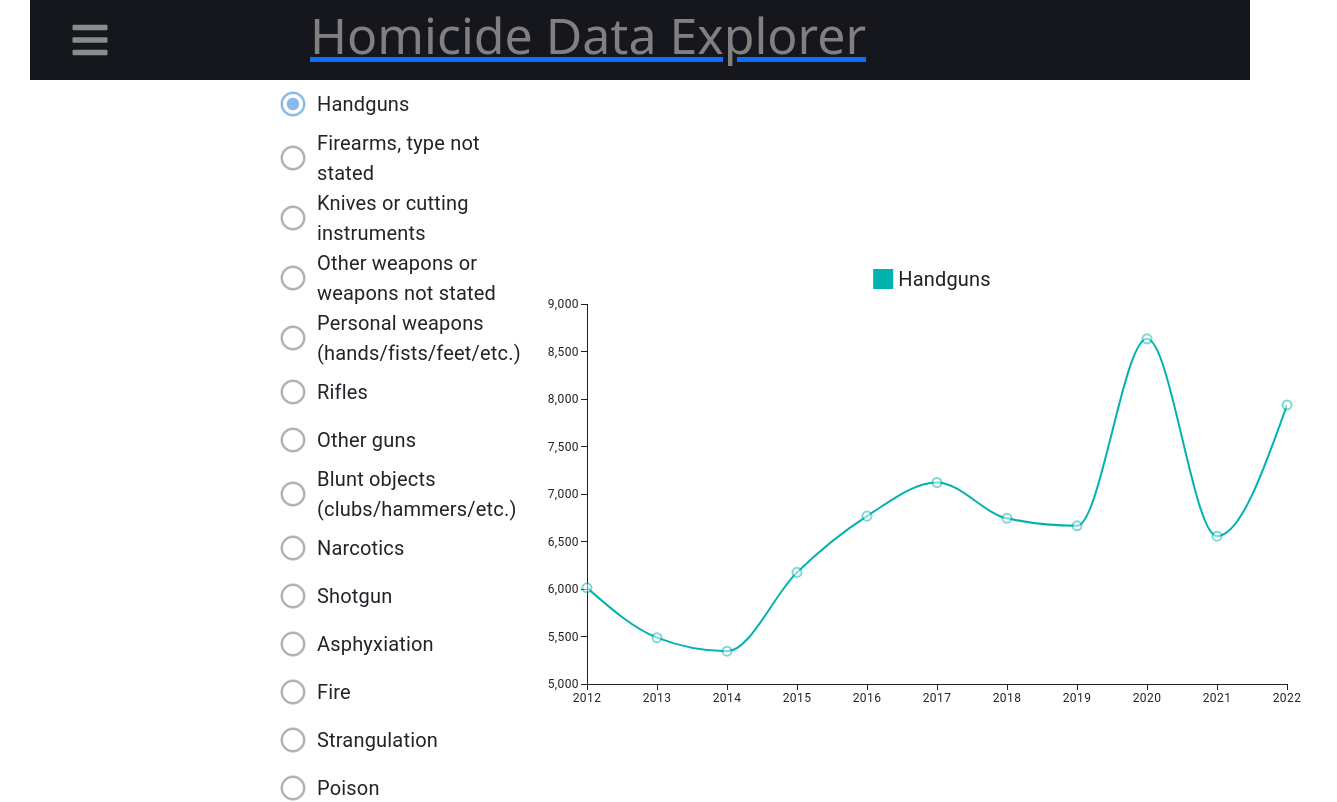
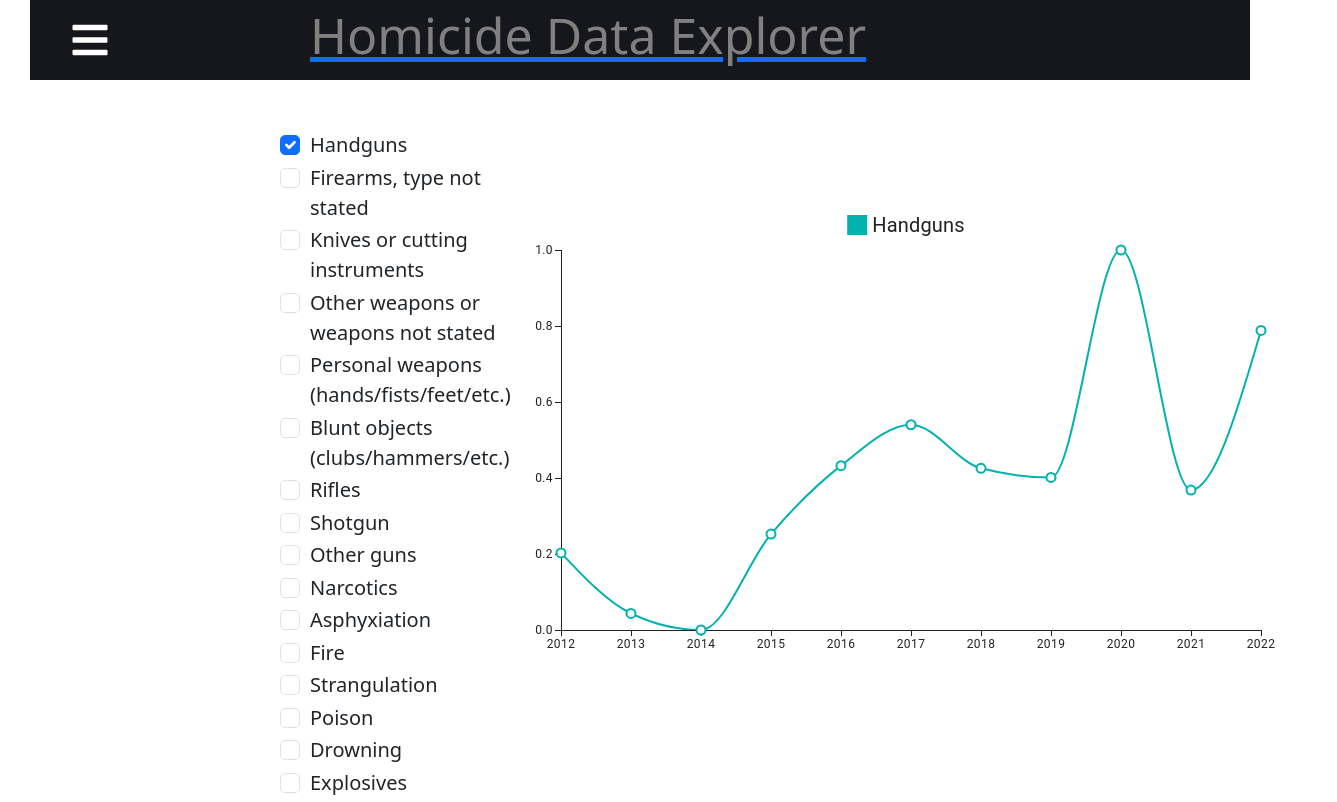
Before and after one commit to wadewhc/5609, a React (Create React App) app: page /trend-analysis/line-chart in a window 1280 px wide. Shown: the top 802 px of the page, 1337 px wide, since content can reach past the window. Built offline with nearby package versions, Linux system fonts and the light colour scheme.

Commit message:
Complete

```diff
--- a/src/App.css
+++ b/src/App.css
@@ -88,7 +88,7 @@
 
 .mapLegend p {
 	border: 2px solid rgb(219, 219, 219);
-	margin-top: 10px;
+	margin-top: 200px;
 	border-radius: 10px;
 	padding: 20px;
 	font-size: 25px;
@@ -96,9 +96,9 @@
 
 path {
 	pointer-events: all;
-	opacity: 0.50;
+	opacity: 1;
 }
 path:hover {
-	opacity:1;
+	opacity: 0.50;
 	cursor: pointer;
 }
--- a/src/pages/ChartLine.js
+++ b/src/pages/ChartLine.js
@@ -1,62 +1,73 @@
 // import * as React from 'react';
 import React, { useState } from 'react';
 import { LineChart } from '@mui/x-charts/LineChart';
-import ChartLineData from './ChartLineData';
-import {
-    FormControl,
-    // FormLabel,
-    RadioGroup,
-    FormControlLabel,
-    Radio
-  } from '@mui/material';
+import normalizedChartLineData from './ChartLineData';
+import Form from 'react-bootstrap/Form';
 
 
 const xLabels = ['2012', '2013', '2014', '2015', '2016', '2017', '2018', '2019', '2020', '2021', '2022'];
 
 function ChartLine() {
-    const [selectedWeapon, setSelectedWeapon] = useState('Handguns');
-    const handleRadioChange = (event) => {
-        setSelectedWeapon(event.target.value);
+    const [checkboxState, setCheckboxState] = useState({
+        "Handguns": true,
+        "Firearms, type not stated": false,
+        "Knives or cutting instruments": false,
+        "Other weapons or weapons not stated": false,
+        "Personal weapons (hands/fists/feet/etc.)": false,
+        "Blunt objects (clubs/hammers/etc.)": false,
+        "Rifles": false,
+        "Shotgun": false,
+        "Other guns": false,
+        "Narcotics": false,
+        "Asphyxiation": false,
+        "Fire": false,
+        "Strangulation": false,
+        "Poison": false,
+        "Drowning": false,
+        "Explosives": false,
+    });
+
+    const handleCheckboxChange = (event) => {
+        const { id, checked } = event.target;
+        setCheckboxState(prevState => ({
+          ...prevState,
+          [id]: checked
+        }));
     };
+
+    const series = Object.entries(checkboxState).reduce((acc, [key, value]) => {
+        if (value) {  // Only add to the series if the checkbox is checked
+            acc.push({
+                data: normalizedChartLineData[key],
+                label: key
+            });
+        }
+        return acc;
+    }, []);
 
     return (
 
         <div style={{ display: 'flex', justifyContent: 'space-between', alignItems: 'center', width: '100%' }}>
-        <div style={{ flex: 1, marginLeft: '250px' }}>
-            <FormControl>
-                <RadioGroup
-                    aria-labelledby="demo-radio-buttons-group-label"
-                    defaultValue="Handguns"
-                    name="radio-buttons-group"
-                    onChange={handleRadioChange}
-                >
-                    <FormControlLabel value="Handguns" control={<Radio />} label="Handguns" />
-                    <FormControlLabel value="Firearms, type not stated" control={<Radio />} label="Firearms, type not stated" />
-                    <FormControlLabel value="Knives or cutting instruments" control={<Radio />} label="Knives or cutting instruments" />
-                    <FormControlLabel value="Other weapons or weapons not stated" control={<Radio />} label="Other weapons or weapons not stated" />
-                    <FormControlLabel value="Personal weapons (hands/fists/feet/etc.)" control={<Radio />} label="Personal weapons (hands/fists/feet/etc.)" />
-                    <FormControlLabel value="Rifles" control={<Radio />} label="Rifles" />
-                    <FormControlLabel value="Other guns" control={<Radio />} label="Other guns" />
-                    <FormControlLabel value="Blunt objects (clubs/hammers/etc.)" control={<Radio />} label="Blunt objects (clubs/hammers/etc.)" />
-                    <FormControlLabel value="Narcotics" control={<Radio />} label="Narcotics" />
-                    <FormControlLabel value="Shotgun" control={<Radio />} label="Shotgun" />
-                    <FormControlLabel value="Asphyxiation" control={<Radio />} label="Asphyxiation" />
-                    <FormControlLabel value="Fire" control={<Radio />} label="Fire" />
-                    <FormControlLabel value="Strangulation" control={<Radio />} label="Strangulation" />
-                    <FormControlLabel value="Poison" control={<Radio />} label="Poison" />
-                    <FormControlLabel value="Drowning" control={<Radio />} label="Drowning" />
-                    <FormControlLabel value="Explosives" control={<Radio />} label="Explosives" />
-                </RadioGroup>
-            </FormControl>
+            <div style={{ flex: 1, marginLeft: '250px', marginTop: '50px' }}>
+                <Form>
+                    {Object.keys(checkboxState).map((weapon) => (
+                        <Form.Check
+                        key={weapon}
+                        type="checkbox"
+                        id={weapon}
+                        label={`${weapon}`}
+                        checked={checkboxState[weapon]}
+                        onChange={handleCheckboxChange}
+                        />
+                    ))}
+                </Form>
+
             </div>
             <div style={{ flex: 2 }}>
                 <LineChart
                     width={800}
                     height={480}
-                series={[
-                    { data: ChartLineData[selectedWeapon], label: `${selectedWeapon}` },
-
-                ]}
+                    series={series}
                     xAxis={[{ scaleType: 'point', data: xLabels }]}
                 />
             </div>
--- a/src/pages/ChartLineData.js
+++ b/src/pages/ChartLineData.js
@@ -16,4 +16,18 @@ const ChartLineData = {
     "Drowning": [11, 3, 12, 12, 9, 8, 9, 7, 5, 0, 3],
     "Explosives": [6, 2, 6, 1, 1, 0, 4, 2, 3, 3, 1]
 }
-export default ChartLineData;
+
+function normalizeData(data) {
+    const max = Math.max(...data);
+    const min = Math.min(...data);
+    return data.map(value => (value - min) / (max - min));
+}
+
+const normalizedChartLineData = {};
+
+for (const [key, values] of Object.entries(ChartLineData)) {
+    normalizedChartLineData[key] = normalizeData(values);
+}
+
+
+export default normalizedChartLineData;
--- /dev/null
+++ b/src/pages/Legend.js
@@ -0,0 +1,21 @@
+import React from 'react';
+
+const Legend = ({ colorScale, min, max }) => {
+    const gradientStyle = {
+        height: '30px',
+        width: '300px',
+        backgroundImage: `linear-gradient(to right, ${colorScale(min)}, ${colorScale(max)})`
+    };
+
+    return (
+        <div>
+            <div style={gradientStyle}></div>
+            <div style={{ display: 'flex', justifyContent: 'space-between', marginTop: '5px' }}>
+                <span>{min}</span>
+                <span>{max}</span>
+            </div>
+        </div>
+    );
+};
+
+export default Legend;
--- a/src/pages/MapChart.js
+++ b/src/pages/MapChart.js
@@ -1,52 +1,32 @@
 import React from "react";
 import USAMap from "react-usa-map";
 import MapData from "./MapData";
+import { scaleLinear } from 'd3-scale';
+import Legend from './Legend';
 
-// import "./styles.css";
+const stateTotals = Object.entries(MapData).reduce((acc, [state, weapons]) => {
+  acc[state] = Object.values(weapons).reduce((sum, count) => sum + count, 0);
+  return acc;
+}, {});
 
-// const red = "#CC0000";
+const minValue = 0;
+const maxValue = 2000;
 
-
-// 0-100
-const stateGreen = ["AK","DE","HI","ID","IA","KS","ME","MS","MT","NE","NH","ND","RI","SD","UT","VT","WV","WY"];
-
-// 100-500
-const stateYellow =["AL","AZ","AR","CO","CT","DC","FL","IN","KY","LA","MD","MA","MN","NV","NJ","NM","OK","OR","TN","WA","WI"];
-
-// 500-1000
-const stateOrange = ["GA","IL","MI","MO","NY","NC","OH","PA","SC","VA"];
-
-// 1000+
-const stateRed = ["CA","TX"];
-
-
-function makeStatsConfig() {
+function makeStatesConfig(stateTotals, colorScale) {
   const config = {};
-
-  stateGreen.forEach((state) => {
-    config[state] = {};
-    config[state].fill = "green";
-  });
-  stateYellow.forEach((state) => {
-    config[state] = {};
-    config[state].fill = "yellow";
-  });
-  stateOrange.forEach((state) => {
-    config[state] = {};
-    config[state].fill = "orange";
-  });
-  stateRed.forEach((state) => {
-    config[state] = {};
-    config[state].fill = "red";
-  });
-
+  for (const [state, total] of Object.entries(stateTotals)) {
+      config[state] = { fill: colorScale(total) };
+  }
   return config;
 }
 
 export default function App() {
-  const statesCustomConfig = makeStatsConfig();
+  const colorScale = scaleLinear()
+    .domain([Math.min(...Object.values(stateTotals)), Math.max(...Object.values(stateTotals))])
+    .range(["hsl(0, 20%, 50%)", "hsl(0, 100%, 50%)"]);
 
-  console.log("data come her", statesCustomConfig);
+  const statesCustomConfig = makeStatesConfig(stateTotals, colorScale);
+
 
   const mapHandler = (event) => {
     for(let usState in MapData){
@@ -65,6 +45,7 @@ export default function App() {
       </div>
       <div className="mapLegend">
         <p>Legend</p>
+        <Legend colorScale={colorScale} min={minValue} max={maxValue} />
       </div>
     </div>
   );
--- a/src/pages/MapData.js
+++ b/src/pages/MapData.js
@@ -1,3 +1,5 @@
+
+
 const MapData = {
     "AL": {"Handguns": 174, "Firearms": 162, "Other weapons": 51},
     "AK": {"Handguns": 20, "Knives": 13, "Personal weapons": 11},
@@ -53,4 +55,6 @@ const MapData = {
 
 }
 
+
+
 export default MapData;
--- a/src/pages/SidebarData.js
+++ b/src/pages/SidebarData.js
@@ -20,12 +20,12 @@ export const SidebarData = [
 				icon: <IoIcons.IoIosPaper />,
 			},
 			{
-				title: "Bar Chart",
+				title: "Category",
 				path: "/trend-analysis/bar-chart",
 				icon: <FaChartBar />,
 			},
 			{
-				title: "Line Chart",
+				title: "Temporal Data",
 				path: "/trend-analysis/line-chart",
 				icon: <FaChartLine />,
 			},
```
Also changed, not shown: 1 other file (tests, documents, lock files or other folders). Lines whose indentation alone changed are shown as unchanged.
